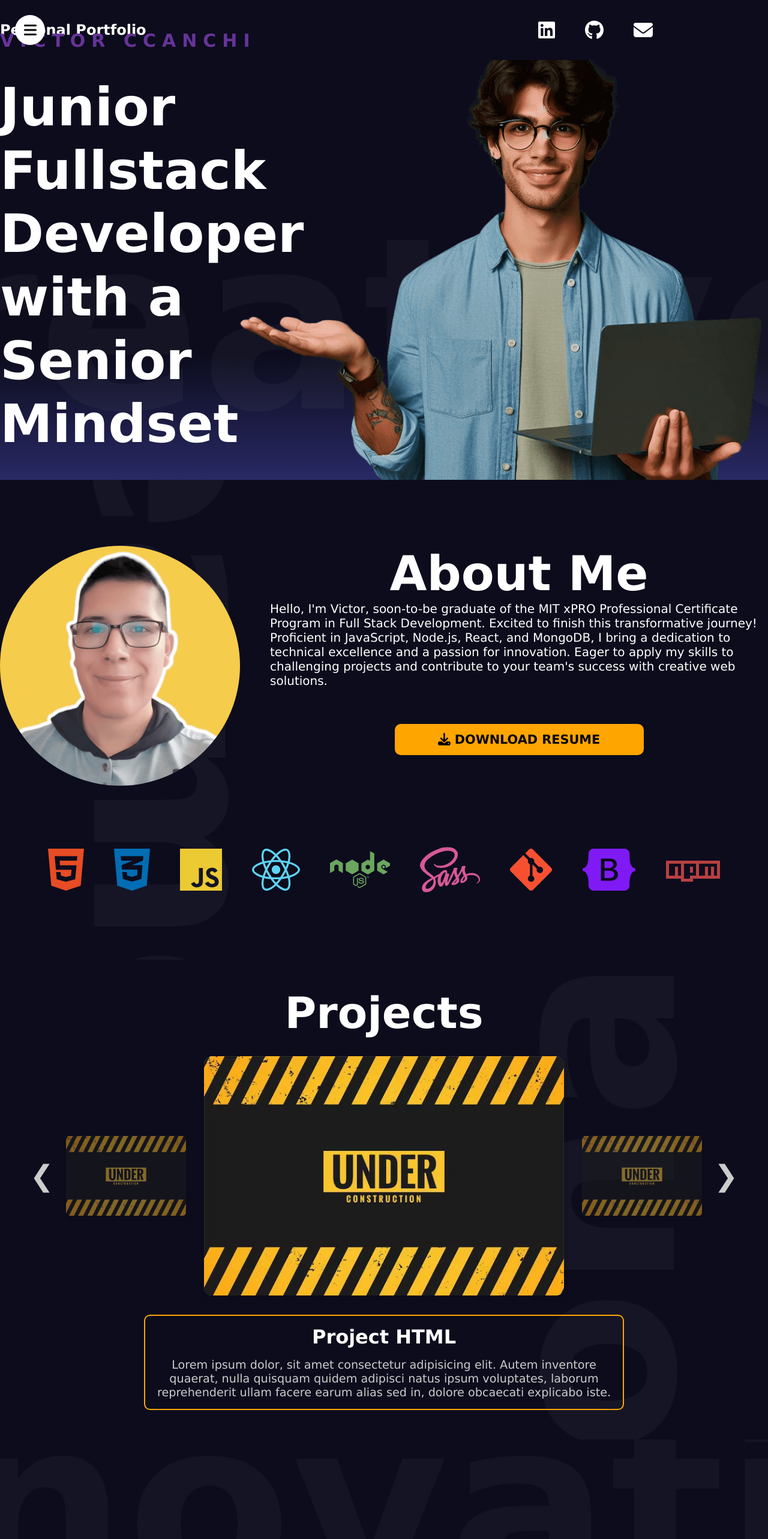
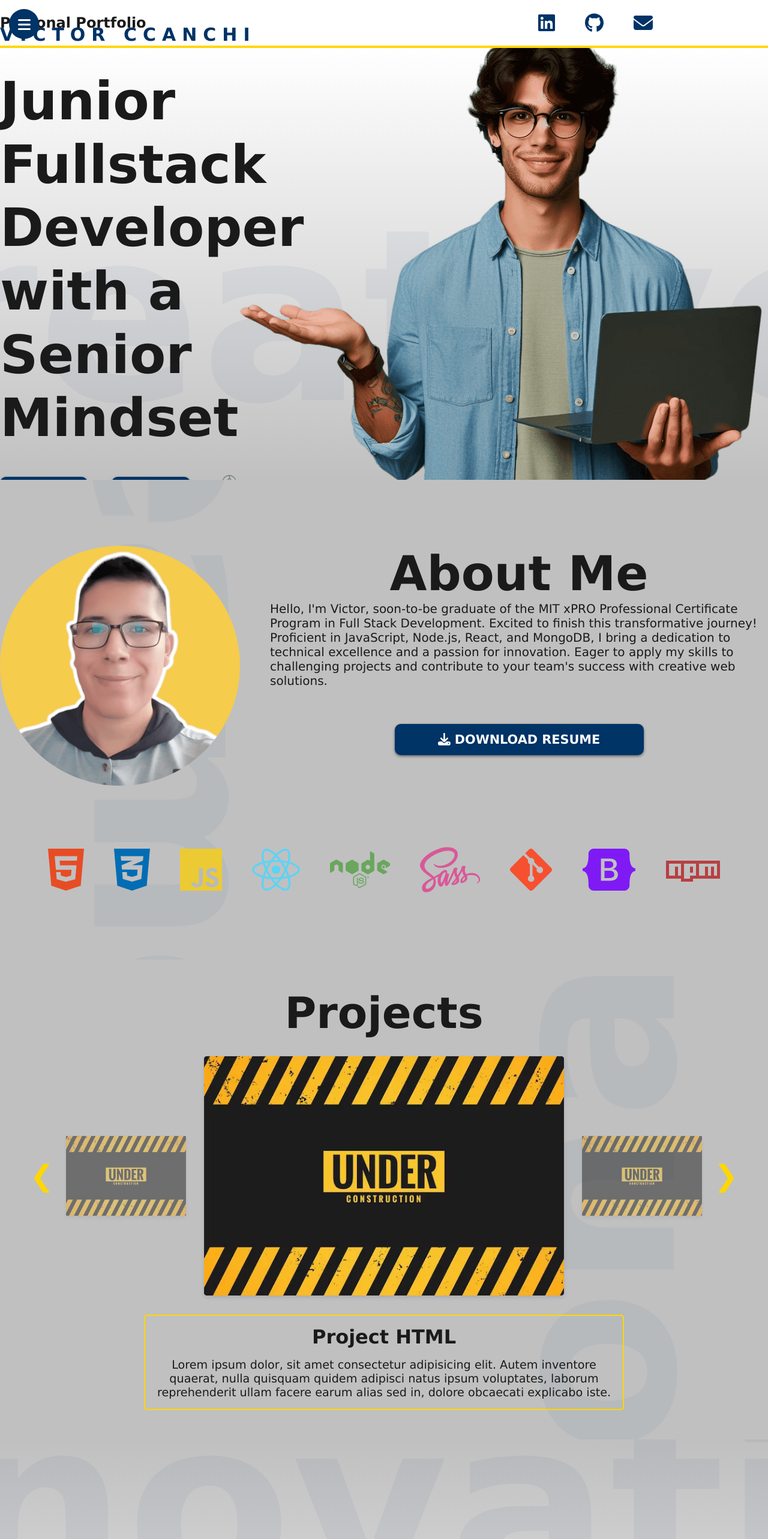
Before and after one commit to victorwcv/portfolio-react, a React (Vite) app: page / in a window 1280 px wide. Shown: the top 2566 px of the page at 60% size. Built offline with nearby package versions, Linux system fonts and the light colour scheme.

Commit message:
setting color variables

```diff
--- a/src/App.jsx
+++ b/src/App.jsx
@@ -3,7 +3,6 @@ import Contact from "./components/Contact";
 import Hero from "./components/Hero";
 import Navbar from "./components/Navbar";
 import Portfolio from "./components/Portfolio";
-import Footer from "./components/Footer";
 import "./sass/index.scss";
 import { useState, useEffect } from "react";
 
--- a/src/components/Sidebar.jsx
+++ b/src/components/Sidebar.jsx
@@ -16,7 +16,7 @@ const Sidebar = () => {
       }
     },
     closed: {
-      clipPath: "circle(25px at 50px 50px)",
+      clipPath: "circle(25px at 40px 40px)",
       transition: {
         delay: 0.5,
         type: "spring",
--- a/src/sass/about-me.scss
+++ b/src/sass/about-me.scss
@@ -7,6 +7,7 @@
   height: 100%;
   display: flex;
   flex-direction: column;
+  background-color: $color-light;
   align-items: center;
   justify-content: center;
 
@@ -79,19 +80,21 @@
         a {
           width: 50%;
           padding: 14px 70px;
-          background-color: orange;
+          background-color: $color-dark;
           font-size: 1.3rem;
-          font-weight: bold;
+          font-weight: 700;
           text-transform: uppercase;
           border: none;
           cursor: pointer;
           text-align: center;
-          color: black;
+          color: $color-lightest;
           border-radius: 10px;
           margin-top: 60px;
           z-index: 5;
           transition: all 0.3s ease-in-out;
           user-select: none;
+          box-shadow: 0px 2px 4px $shadow;
+
 
           @include mobile {
             width: auto;
@@ -101,7 +104,7 @@
           }
 
           &:hover {
-            box-shadow: 0 0 10px white;
+            box-shadow: 0 2px 8px $shadow;
           }
           &:active {
             transform: scale(0.95);
--- a/src/sass/contact.scss
+++ b/src/sass/contact.scss
@@ -10,6 +10,7 @@
   align-items: center;
   justify-content: center;
   user-select: none;
+  background: linear-gradient( $color-light, $color-lightest );
 
   .contact {
     height: 100%;
@@ -75,12 +76,15 @@
 
       .phone-svg {
         position: absolute;
-        stroke: orange;
+        stroke: $color-dark;
         height: 100%;
         width: 100%;
         display: flex;
         align-items: center;
         justify-content: center;
+        svg {
+          overflow: visible;
+          }
       }
     }
   }
--- a/src/sass/footer.scss
+++ b/src/sass/footer.scss
@@ -1,3 +1,5 @@
+@import './index.scss';
+
 .footer {
   position: relative;
   width: 100%;
@@ -5,15 +7,16 @@
   display: flex;
   align-items: center;
   justify-content: center;
-  border-top: 2px solid orange;
+  border-top: 2px solid $color-accent;
   user-select: none;
   p {
     font-size: 15px;
     padding: 15px;
     font-weight: lighter;
-    color: whitesmoke;
+    color: $color-darkest;
   }
   a {
+    color: $color-dark;
     position: absolute;
     top: -70%;
   }
--- a/src/sass/form-contact.scss
+++ b/src/sass/form-contact.scss
@@ -17,9 +17,9 @@
   textarea {
     font-size: 1rem;
     padding: 10px 20px;
-    background-color: transparent;
-    border: 1px solid white;
-    color: white;
+    background-color: rgba($color-dark, $alpha: .2);
+    border: 2px solid $color-dark;
+    color: $color-darkest;
     border-radius: 5px;
     z-index: 4;
 
@@ -30,9 +30,11 @@
   }
 
   button {
-    padding: 20px;
+    padding: 10px;
+    font-size: 20px;
     border: none;
-    background-color: orange;
+    background-color: $color-dark;
+    color: $color-lightest;
     cursor: pointer;
     font-weight: 500;
     border-radius: 5px;
@@ -43,7 +45,8 @@
     }
 
     &:hover {
-      background-color: rgb(255, 189, 67);
+      background-color: $color-accent;
+      opacity: 0.8;
     }
   }
 }
--- a/src/sass/hero.scss
+++ b/src/sass/hero.scss
@@ -1,12 +1,12 @@
 @import "./index.scss";
 
 .hero {
-  height: calc(100vh - 100px);
+  height: calc(100vh - 80px);
   position: relative;
   top: 0;
   left: 0;
-  background: linear-gradient(180deg, #0c0c1d 70%, #292965);
   z-index: 3;
+  background: linear-gradient($color-lightest, $color-light);
 
   .wrapper {
     max-width: 1366px;
@@ -35,7 +35,7 @@
 
       h2 {
         font-size: 30px;
-        color: rebeccapurple;
+        color: $color-dark;
         letter-spacing: 10px;
         line-height: 1.2;
 
@@ -44,7 +44,6 @@
           letter-spacing: 5px;
           margin-left: 5px;
         }
-
       }
 
       h1 {
@@ -73,19 +72,21 @@
           padding: 10px 20px;
           border: none;
           border-radius: 10px;
-          background-color: orange;
+          background-color: $color-dark;
           margin-right: 20px;
-          color: black;
-          font-weight: bold;
+          color: $color-lightest;
           z-index: inherit;
-          transition: 0.3s;
+          transition: all 0.3s ease;
           user-select: none;
+          box-shadow: 0px 2px 4px $shadow;
 
-          @include mobile {
-            margin: auto;
-          }
           &:hover {
-            box-shadow: 0 0 10px white;
+            box-shadow: 0px 2px 8px $shadow;
+            // font-weight: bold;
+
+            @include mobile {
+              margin: auto;
+            }
           }
           &:active {
             scale: 0.9;
@@ -103,10 +104,9 @@
       position: absolute;
       height: 100%;
       max-width: 70%;
-      bottom:  0;
+      bottom: 0;
       right: 0;
       z-index: 2;
-
 
       @include mobile {
         height: 60%;
@@ -120,7 +120,6 @@
         transform: translateX(-50%);
       }
 
-
       img {
         height: auto;
         width: 100%;
@@ -131,8 +130,6 @@
           object-fit: cover;
         }
       }
-
     }
   }
-
 }
--- a/src/sass/index.scss
+++ b/src/sass/index.scss
@@ -2,6 +2,13 @@ html {
   scroll-snap-type: y mandatory;
   scroll-behavior: smooth;
 }
+
+$color-darkest: #1a1a1a;
+$color-dark: #003366;
+$color-lightest: #ffffff;
+$color-light: #c0c0c0;
+$color-accent: #ffd700;
+$shadow: rgba(0,0,0, .5);
 
 * {
   box-sizing: border-box;
@@ -12,8 +19,8 @@ html {
 }
 
 body {
-  background-color: #0c0c1d;
-  color: white;
+  background-color: $color-lightest;
+  color: $color-darkest;
   overflow-x: hidden;
 }
 
--- a/src/sass/navbar.scss
+++ b/src/sass/navbar.scss
@@ -1,8 +1,10 @@
 @import './index.scss';
 
 .navbar {
-
-  height: 100px;
+  height: 80px;
+  // border-bottom: 5px solid $color-accent;
+  // background-color: $color-accent;
+  border-bottom: 4px solid $color-accent;
 
   .wrapper {
     max-width: 1366px;
@@ -25,10 +27,12 @@
 
   .social {
     position: fixed;
+    color: $color-accent;
     right: 15%;
     display: flex;
     gap: 50px;
     z-index: 5;
+    color: $color-dark;
 
     @include mobile {
       gap: 15px;
--- a/src/sass/portfolio.scss
+++ b/src/sass/portfolio.scss
@@ -9,6 +9,7 @@
   flex-direction: column;
   align-items: center;
   justify-content: center;
+  background: $color-light;
   z-index: 3;
   user-select: none;
 
@@ -58,8 +59,8 @@
         display: flex;
         justify-content: center;
         height: auto;
-        background-color: #0070f3;
-        border-radius: 13px;
+        background-color: $color-darkest;
+        border-radius: 5px;
         overflow: hidden;
         margin: 0 30px;
         box-shadow: 0 4px 6px rgba(0, 0, 0, 0.1);
@@ -111,8 +112,8 @@
             font-size: 18px;
             margin: 10%;
             text-align: center;
-            color: white;
-            font-weight: bold;
+            color: $color-lightest;
+            // font-weight: bold;
 
             @include mobile {
               font-size: 12px;
@@ -126,9 +127,9 @@
         overflow: hidden;
         width: 200px;
         height: fit-content;
-        background-color: #33333313;
+        background-color: $color-darkest;
         box-shadow: 0 4px 6px rgba(0, 0, 0, 0.1);
-        border-radius: 5px;
+        border-radius: 2px;
         display: flex;
         z-index: 3;
 
@@ -163,13 +164,13 @@
         background-color: transparent;
         border: none;
         font-size: 48px;
-        color: #ccc;
+        color: $color-accent;
         cursor: pointer;
         transition: all 0.2s ease-in-out;
         margin: 0 20px;
 
         &:hover {
-          color: orange;
+          color: $color-dark;
         }
 
         @include mobile {
@@ -187,7 +188,7 @@
           }
 
           &:active {
-            color: orange;
+            color: $color-dark;
           }
 
         }
@@ -196,8 +197,8 @@
     }
     .portfolio-description {
       text-align: center;
-      border: 2px solid orange;
-      border-radius: 10px;
+      border: 2px solid $color-accent;
+      border-radius: 5px;
       margin-top: 2rem;
       max-width: 800px;
 
@@ -221,7 +222,8 @@
 
       p {
         font-size: 1.2rem;
-        color: #ccc;
+        font-family: Verdana, Geneva, Tahoma, sans-serif;
+        color: $color-darkest;
         margin: 1rem;
 
         @include mobile {
--- a/src/sass/sidebar.scss
+++ b/src/sass/sidebar.scss
@@ -5,8 +5,8 @@
   flex-direction: column;
   align-items: center;
   justify-content: center;
-  background-color: rgb(255, 255, 255);
-  color: black;
+  // background-color: rgb(255, 255, 255);
+  color: $color-lightest;
   z-index: 10;
 
   .bg {
@@ -15,7 +15,7 @@
     left: 0;
     bottom: 0;
     width: 400px;
-    background: white;
+    background: $color-dark;
     z-index: inherit;
 
     @include mobile {
@@ -49,8 +49,8 @@
     height: 50px;
     border-radius: 50%;
     position: fixed;
-    top: 25px;
-    left: 25px;
+    top: 16px;
+    left: 15px;
     background-color: transparent;
     border: none;
     cursor: pointer;
--- a/src/sass/slider-text.scss
+++ b/src/sass/slider-text.scss
@@ -1,8 +1,11 @@
+@import './index.scss';
+
 .slider-text {
   position: absolute;
   font-size: 50vh;
   white-space: nowrap;
-  color: #ffffff09;
+  color: $color-dark;
+  opacity: .05;
   height: 100%;
   width: 100%;
   font-weight: bold;
```
